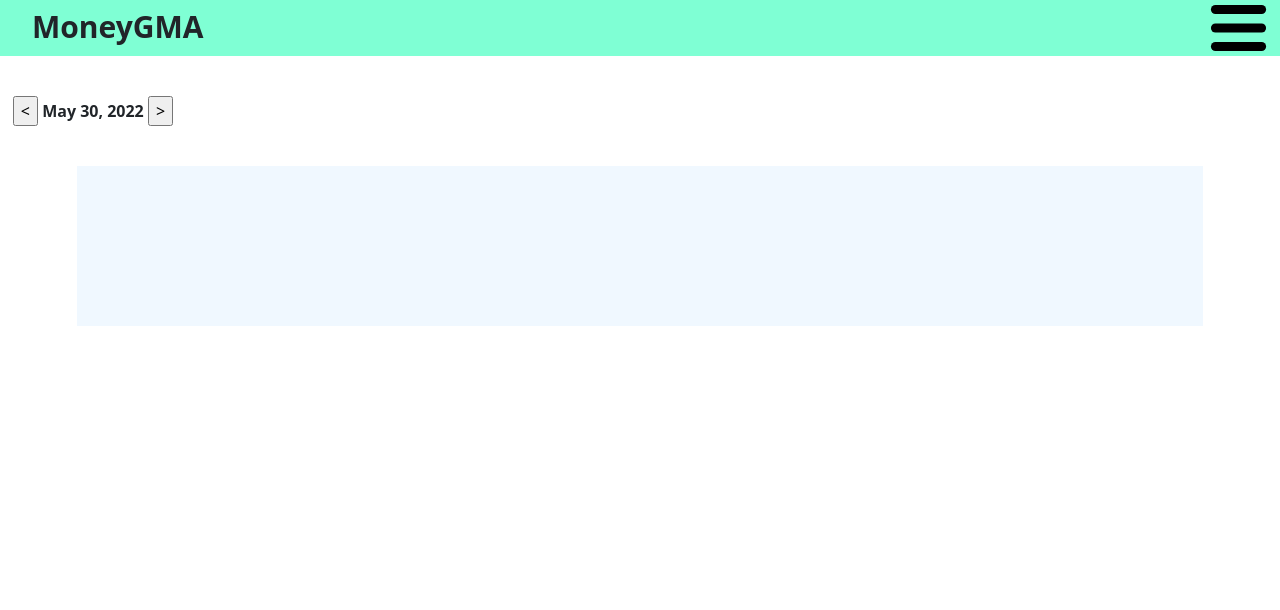
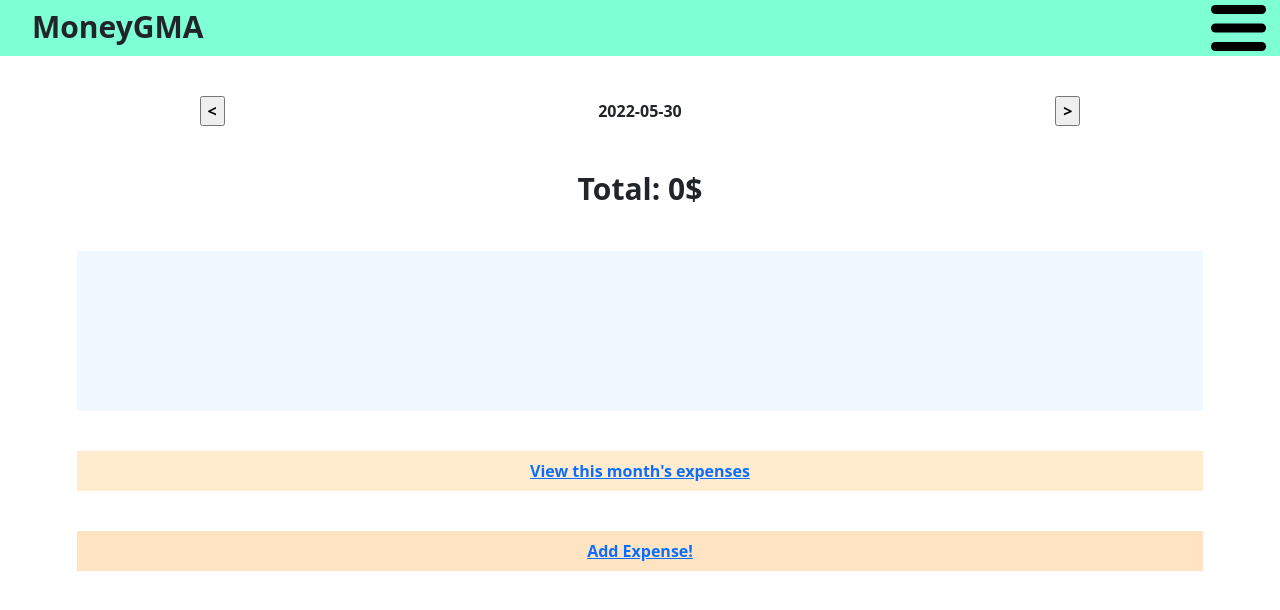
Before and after one commit to geniusbat/MoneyGMA, a Django app: page / in a window 1280 px wide. Shown: the top 610 px of the page. Run offline with Django 4.2, Linux system fonts and the light colour scheme; data that the repository does not hold is empty.

Commit message:
Expenses and categories, crud operations and more

```diff
--- a/MoneyGMA/App/forms.py
+++ b/MoneyGMA/App/forms.py
@@ -1,6 +1,7 @@
 from dataclasses import fields
 from django import forms
 from .models import *
+from .widgets import *
 
 class ExpenseCategoryForm(forms.ModelForm):
     color = forms.CharField(label='Color for category', max_length=7, widget=forms.TextInput(attrs={'type': 'color'}))
@@ -13,6 +14,11 @@ class ExpenseCategoryForm(forms.ModelForm):
 
 
 class ExpenseForm(forms.ModelForm):
+    date = forms.DateTimeField(
+        input_formats=['%d/%m/%Y'],
+        widget=DatePickerInput(),
+        initial=date.today
+        )
     class Meta:
         model = Expense
         fields = "__all__"
--- a/MoneyGMA/App/urls.py
+++ b/MoneyGMA/App/urls.py
@@ -8,9 +8,11 @@ register_converter(DateConverter, 'date')
 urlpatterns = [
     path("", views.index, name="index"),
     path("<date:date>", views.viewExpenses),
+    path("viewMonthlyExpenses/<int:monthNum>", views.viewMonthlyExpenses, name="viewMonthlyExpenses"),
     path("changemonth", views.changeMonth, name="changeMonth"),
-    path("expense/edit/<int:id>",views.editExpense),
-    path("expense/add",views.newExpense),
-    path("category/add",views.newCategory),
-    path("category/edit/<int:id>",views.editCategory),
+    path("expense/edit/<int:id>",views.editExpense, name="editExpense"),
+    path("expense/add",views.newExpense, name="addExpense"),
+    path("category",views.viewCategories, name="categories"),
+    path("category/add",views.newCategory, name="addCategory"),
+    path("category/edit/<str:name>",views.editCategory, name="editCategory"),
 ]
--- a/MoneyGMA/App/views.py
+++ b/MoneyGMA/App/views.py
@@ -1,24 +1,23 @@
-from multiprocessing import context
-from django.http import JsonResponse, HttpResponseRedirect
+from django.http import HttpResponse, JsonResponse, HttpResponseRedirect
 from django.shortcuts import redirect, render
 import Api.views as api
 from datetime import date, datetime, timedelta
 from .forms import *
 import json
 from Api.serializers import *
+from django.shortcuts import get_object_or_404
 
+#AUXILIAR
 def viewData()->dict:
     d = dict()
     d["viewShortTitle"]=""
     d["viewTitle"]=""
     d["formSubmit"]=""
     return d
-
 def getMonthlyExpenses(monthNum):
     expenses = Expense.objects.filter(date__month=monthNum)
     serializer = ExpenseSerializer(expenses, many=True)
     return JsonResponse(serializer.data, safe=False).content
-
 def getExpensesContext(expenses, date):
     context = {}
     totalSum = 0
@@ -38,8 +37,13 @@ def getExpensesContext(expenses, date):
         moneyPerCategory[i]["percent"]=(moneyPerCategory[i]["percent"]*100)/totalSum
     context["moneyPerCategory"] = moneyPerCategory
     context["expenses"] = expenses
-    context["date"]= date.today()
+    context["date"]= date
+    context["month"] = date.month
+    context["totalExpended"]=totalSum
     return context
+
+
+#VIEWS
 
 def index(request):
     template = "index.html"
@@ -53,7 +57,7 @@ def changeMonth(request):
         template = "index.html"
         context = viewData(); context["viewShortTitle"]="MoneyGMA"; context["viewTitle"]="MoneyGMA"
         aux = request.POST.get("currentDate", date.today())
-        currentDate = datetime.strptime(aux, '%B %d, %Y').date()
+        currentDate = datetime.strptime(aux, '%Y-%m-%d').date()
         if "datePager-right" in request.POST:
             currentDate = currentDate + timedelta(1*365/12)
         else:
@@ -62,7 +66,6 @@ def changeMonth(request):
         context = context | getExpensesContext(expenses, currentDate)
         dateAsString = currentDate.strftime('%d-%m-%Y')
         return HttpResponseRedirect("/"+dateAsString)
-        return render(request, template, context)
     else:
         return redirect("index")
 
@@ -70,24 +73,17 @@ def viewExpenses(request, date:datetime):
     template = "index.html"
     context = viewData(); context["viewShortTitle"]="MoneyGMA"; context["viewTitle"]="MoneyGMA"
     expenses = json.loads(getMonthlyExpenses(date.month))
-    totalSum = 0
-    moneyPerCategory = dict()
-    for i in expenses:
-        if i["category"] in moneyPerCategory:
-            moneyPerCategory[i["category"]]["percent"]+=i["money"]
-            totalSum+=i["money"]
-        else:
-            if i["category"]==None:
-                color = "#808080"
-            else:
-                color = ExpenseCategory.objects.get(pk=i["category"]).color
-            moneyPerCategory[i["category"]] = {"percent":i["money"], "color":color}
-            totalSum=i["money"]
-    for i in moneyPerCategory:
-        moneyPerCategory[i]["percent"]=(moneyPerCategory[i]["percent"]*100)/totalSum
-    context["moneyPerCategory"] = moneyPerCategory
+    context = context | getExpensesContext(expenses, date)
+    return render(request, template, context)
+
+def viewMonthlyExpenses(request, monthNum):
+    expenses = json.loads(getMonthlyExpenses(monthNum))
+    return partiallyViewExpenses(request, expenses)
+
+def partiallyViewExpenses(request, expenses):
+    template = "partiallyViewExpenses.html"
+    context = viewData(); context["viewShortTitle"]="MoneyGMA"; context["viewTitle"]="MoneyGMA"
     context["expenses"] = expenses
-    context["date"]= date
     return render(request, template, context)
 
 def newExpense(request):
@@ -103,25 +99,42 @@ def newExpense(request):
         #return render(request, 'testForm.html', {'form': form})
         return render(request, 'baseTemplates/genericForm.html', context=context)
 
+#TODO: Check it works
 def editExpense(request, id):
     if request.method == 'POST':
-        form = ExpenseForm(request.POST)
+        try:
+            category = Expense.objects.get(pk=id)
+        except Expense.DoesNotExist:
+            return redirect("index")
+        form = ExpenseForm(request.POST, instance=category)
         if form.is_valid():
             form.save()
             return redirect("index")
+        else:
+            return JsonResponse(form.errors)
     else:
-        Expense.objects.get_object_or_404(pk=id)
+        try:
+            category = Expense.objects.get(pk=id)
+        except Expense.DoesNotExist:
+            return redirect("index")
         context = viewData();context["viewShortTitle"]="Expenses"; context["formSubmit"]="Edit"; context["viewTitle"]="Edit expense"
-        form = ExpenseForm()
+        form = ExpenseCategoryForm(instance=category)
         context["form"] = form
         return render(request, 'baseTemplates/genericForm.html', context=context)
+
+def viewCategories(request):
+    template = "viewCategories.html"
+    context = viewData(); context["viewShortTitle"]="Categories"; context["viewTitle"]="Categories"
+    categories = list(ExpenseCategory.objects.all().values())
+    context["categories"] = categories
+    return render(request, template, context)
 
 def newCategory(request):
     if request.method == 'POST':
         form = ExpenseCategoryForm(request.POST)
         if form.is_valid():
             form.save()
-            return redirect("index")
+            return redirect("categories")
     else:
         context = viewData();context["viewShortTitle"]="Categories"; context["formSubmit"]="Create Category"; context["viewTitle"]="Create a new category"
         form = ExpenseCategoryForm()
@@ -129,16 +142,24 @@ def newCategory(request):
         #return render(request, 'testForm.html', {'form': form})
         return render(request, 'baseTemplates/genericForm.html', context=context)
 
-def editCategory(request, id):
+def editCategory(request, name):
     if request.method == 'POST':
-        form = ExpenseCategoryForm(request.POST)
+        try:
+            category = ExpenseCategory.objects.get(pk=name)
+        except ExpenseCategory.DoesNotExist:
+            return redirect("viewCategories")
+        form = ExpenseCategoryForm(request.POST, instance=category)
         if form.is_valid():
             form.save()
-            return redirect("index")
+            return redirect("categories")
+        else:
+            return JsonResponse(form.errors)
     else:
-        ExpenseCategory.objects.get_object_or_404(pk=id)
+        try:
+            category = ExpenseCategory.objects.get(pk=name)
+        except ExpenseCategory.DoesNotExist:
+            return redirect("viewCategories")
         context = viewData();context["viewShortTitle"]="Categories"; context["formSubmit"]="Edit"; context["viewTitle"]="Edit category"
-        form = ExpenseCategoryForm()
+        form = ExpenseCategoryForm(instance=category)
         context["form"] = form
-        #return render(request, 'testForm.html', {'form': form})
         return render(request, 'baseTemplates/genericForm.html', context=context)
--- /dev/null
+++ b/MoneyGMA/App/widgets.py
@@ -0,0 +1,4 @@
+from django import forms
+
+class DatePickerInput(forms.DateInput):
+    input_type = 'date'
--- a/MoneyGMA/static/baseStatic/base.css
+++ b/MoneyGMA/static/baseStatic/base.css
@@ -24,7 +24,7 @@
     content: "";
     display: block;
     padding-bottom: 100%;
-  }
+}
 
 .burger-icon {
     height: 100%;
--- a/MoneyGMA/static/baseStatic/genericForm.css
+++ b/MoneyGMA/static/baseStatic/genericForm.css
@@ -0,0 +1,6 @@
+.formContainer{
+    padding: 0vh 0.5vw 0vh 1.5vw;
+}
+.fieldWrapper {
+    margin-top: 1vh;
+}
--- a/MoneyGMA/static/components/datePager.css
+++ b/MoneyGMA/static/components/datePager.css
@@ -1,6 +1,15 @@
-.dataPager {
+.datePager {
     display: flex;
     flex-direction: row;
     justify-content: space-around;
     align-items: center;
+
 }
+
+.datePager-pager {
+    height: 50%;
+    display: flex;
+    justify-content: center;
+    align-items: center;
+    font-weight: 900;
+}
--- a/MoneyGMA/static/index.css
+++ b/MoneyGMA/static/index.css
@@ -20,3 +20,33 @@
 .expendedMoneyBar-title {
     font-size: 20px;
 }
+
+.totalExpended {
+    display: flex;
+    align-items: center;
+    justify-content: center;
+    font-size: 30px;
+    font-weight: 730;
+}
+
+.viewMonthlyExpenses {
+    min-height: fit-content;
+    height: 5vh;
+    margin-left: 5vw;
+    margin-right: 5vw;
+    background-color: blanchedalmond;
+    display: flex;
+    align-items: center;
+    justify-content: center;
+}
+
+.addExpenseLink {
+    min-height: fit-content;
+    height: 5vh;
+    margin-left: 5vw;
+    margin-right: 5vw;
+    background-color: bisque;
+    display: flex;
+    align-items: center;
+    justify-content: center;
+}
--- a/MoneyGMA/templates/baseTemplates/genericForm.html
+++ b/MoneyGMA/templates/baseTemplates/genericForm.html
@@ -10,10 +10,10 @@
         <h2>{{viewTitle}}</h2>
     {% endblock beforeForm %}
     {% block formContent %}
-        <form action="" method="post" class="flex-container">
+        <form action="" method="post" class="formContainer">
             {% csrf_token %}
             {% for field in form %}
-                <div class="fieldWrapper col-4">
+                <div class="fieldWrapper">
                     {{ field.errors }}
                     <div class="fieldWrapper-label">{{ field.label_tag }}</div>
                     {{ field }}
--- a/MoneyGMA/templates/baseTemplates/navBar.html
+++ b/MoneyGMA/templates/baseTemplates/navBar.html
@@ -6,9 +6,9 @@
     </div>
 
     <div class="mainMenu" id="mainMenu" style="display: none;">
-        <div class="mainMenu-item"><a href="#">Index</a></div>
-        <div class="mainMenu-item"><a href="#">Index</a></div>
-        <div class="mainMenu-item"><a href="#">Index</a></div>
+        <div class="mainMenu-item"><a href="{% url 'index' %}">Expenses</a></div>
+        <div class="mainMenu-item"><a href="{% url 'addExpense' %}">Add Expense</a></div>
+        <div class="mainMenu-item"><a href="{% url 'categories' %}">Categories</a></div>
     </div>
 </div>
 {% load static %}
--- a/MoneyGMA/templates/components/datePager.html
+++ b/MoneyGMA/templates/components/datePager.html
@@ -1,9 +1,7 @@
-{% load static %}
-<link rel="stylesheet" type="text/css" href="{% static 'components/datePager.css' %}">
 <form class="datePager" action="{% url 'changeMonth' %}" method="post">
     {% csrf_token %}
-    <input type="submit" value="<" name="datePager-left">
-    <span>{{ date }}</span>
-    <input type="hidden" name="currentDate" value="{{ date }}">
-    <input type="submit" value=">" name="datePager-right">
+    <input type="submit" value="<" name="datePager-left" class="datePager-pager">
+    <span>{{ date | safe }}</span>
+    <input type="hidden" name="currentDate" value="{{ date | safe }}">
+    <input type="submit" value=">" name="datePager-right" class="datePager-pager">
 </form>
--- a/MoneyGMA/templates/index.html
+++ b/MoneyGMA/templates/index.html
@@ -4,14 +4,25 @@
     {% load static %}
     <title>MoneyGMA</title>
     <link rel="stylesheet" type="text/css" href="{% static 'index.css' %}">
+    <link rel="stylesheet" type="text/css" href="{% static 'components/datePager.css' %}"> <!--Add this whenever we use the date pager-->
 {% endblock head %}
 {% block content %}
     <div class="spacer"></div>
     {% include "components/datePager.html" %}
+    <div class="spacer"></div>
+    <span class="totalExpended">Total: {{ totalExpended }}$</span>
     <div class="spacer"></div>
     <div class="expendedMoneyBar">
         {% for category,data in moneyPerCategory.items %}
             <div class="expendedMoneyBar-category" id="{{ category }}" style="background-color:{{data.color}};width:{{data.percent}}%;"><span class="expendedMoneyBar-title">{{ category }}</span></div>
         {% endfor %}
     </div>
+    <div class="spacer"></div>
+    <div class="viewMonthlyExpenses">
+        <a href="{% url 'viewMonthlyExpenses' month %}">View this month's expenses</a>
+    </div>
+    <div class="spacer"></div>
+    <div class="addExpenseLink">
+        <a href="{% url 'addExpense' %}">Add Expense!</a>
+    </div>
 {% endblock content %}
```
Also changed, not shown: MoneyGMA/static/viewCategories.css (added, +32 -0 lines), MoneyGMA/templates/partiallyViewExpenses.html (added, +13 -0 lines), MoneyGMA/templates/viewCategories.html (added, +28 -0 lines).
